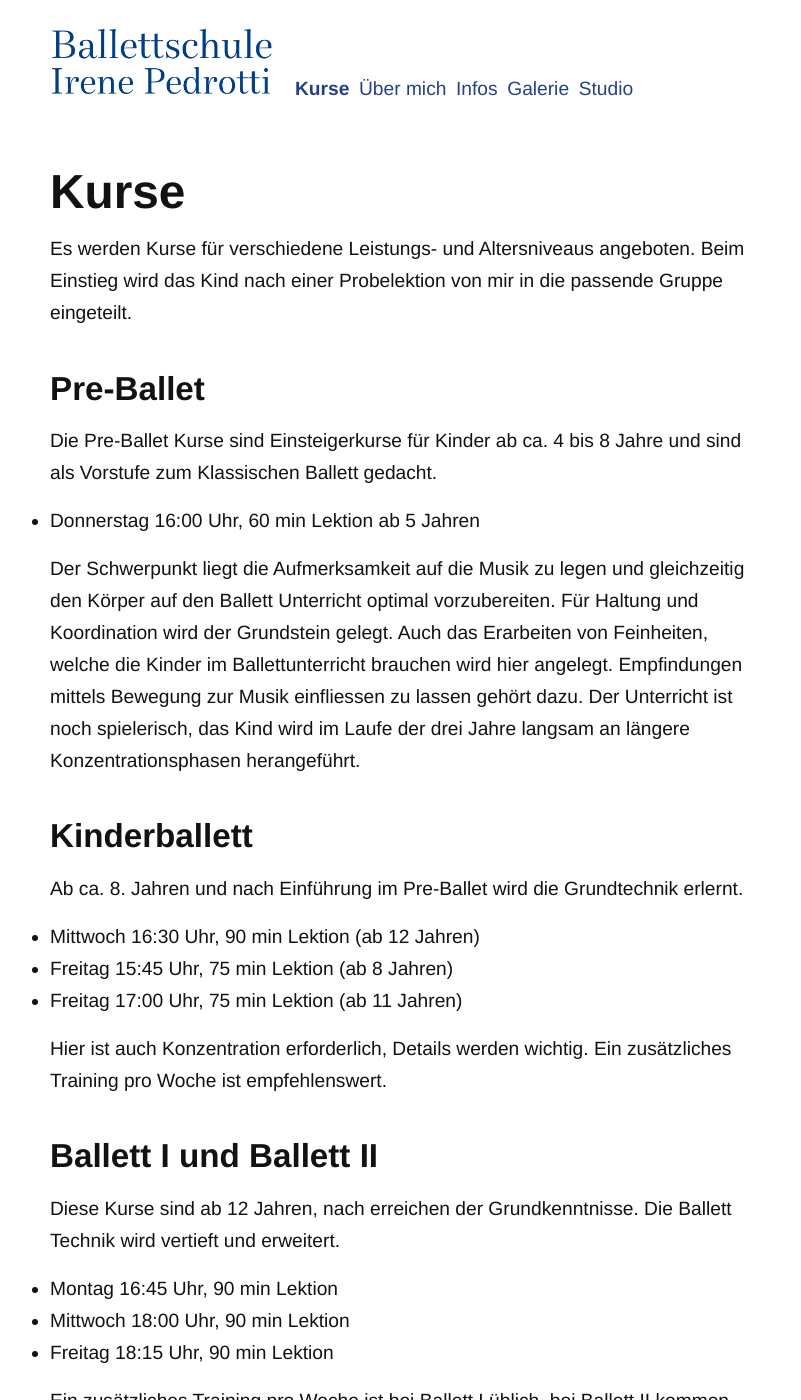
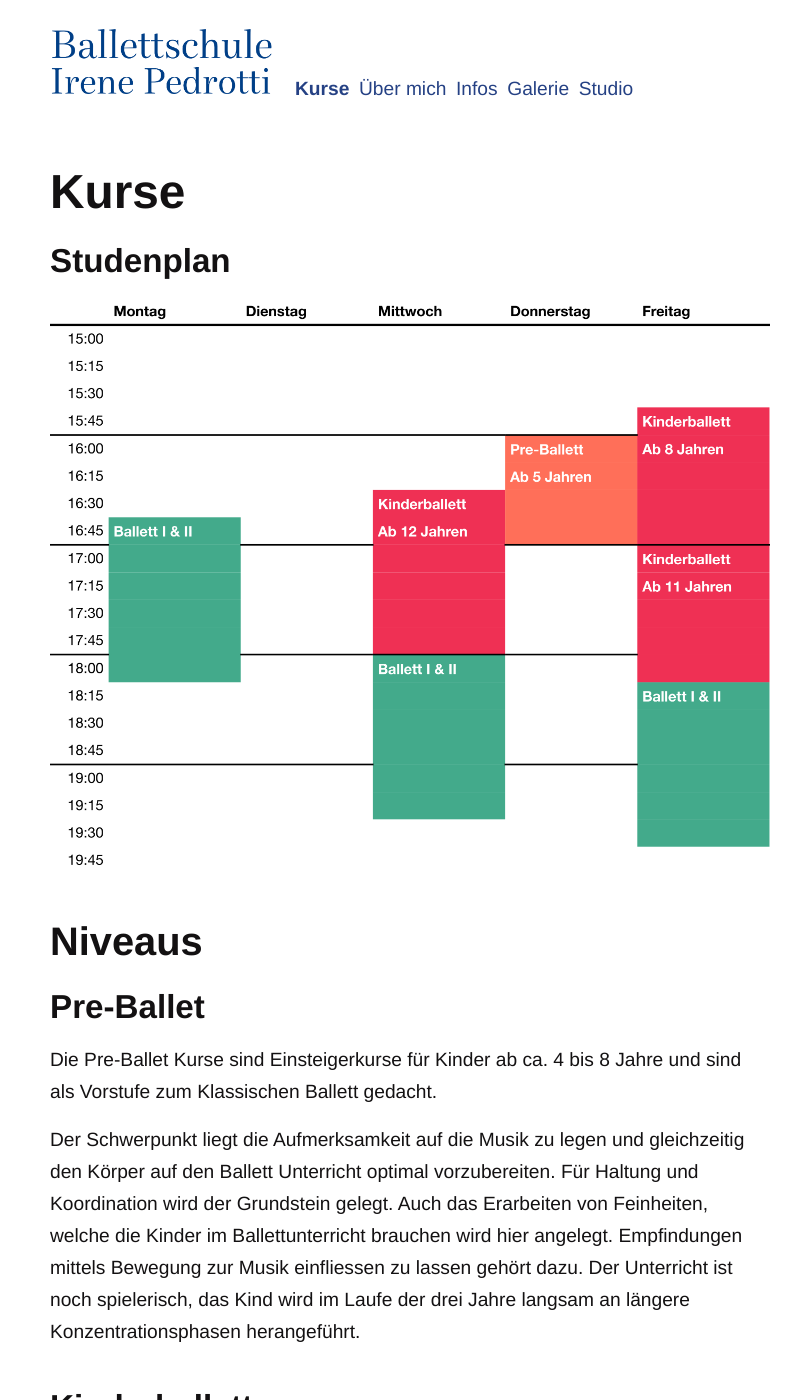
Before and after one commit to irenepedrotti/irenepedrotti.github.io, a Jekyll site: the page built from pages/kurse.md, in a window 1280 px wide and 1400 px high. Shown: the whole window, without its empty margins (230-1031 px from the left). Built offline with Jekyll 4.4.1, drawn with Linux system fonts in a browser that asks for light colours.

Commit message:
Add timetable to kurse

```diff
--- a/pages/kurse.md
+++ b/pages/kurse.md
@@ -5,13 +5,15 @@ permalink: /kurse/
 navbar_order: 1
 ---
 
-Es werden Kurse für verschiedene Leistungs- und Altersniveaus angeboten. Beim Einstieg wird das Kind nach einer Probelektion von mir in die passende Gruppe eingeteilt.
+### Studenplan
+
+![Studenplan](/assets/studenplan.png)
+
+## Niveaus
 
 ### Pre-Ballet
 
 Die Pre-Ballet Kurse sind Einsteigerkurse für Kinder ab ca. 4 bis 8 Jahre und sind als Vorstufe zum Klassischen Ballett gedacht.
-
-* Donnerstag 16:00 Uhr, 60 min Lektion ab 5 Jahren
 
 Der Schwerpunkt liegt die Aufmerksamkeit auf die Musik zu legen und gleichzeitig den Körper auf den Ballett Unterricht optimal vorzubereiten. Für Haltung und Koordination wird der Grundstein gelegt. Auch das Erarbeiten von Feinheiten, welche die Kinder im Ballettunterricht brauchen wird hier angelegt. Empfindungen mittels Bewegung zur Musik einfliessen zu lassen gehört dazu.
 Der Unterricht ist noch spielerisch, das Kind wird im Laufe der drei Jahre langsam an längere Konzentrationsphasen herangeführt.
@@ -20,10 +22,6 @@ Der Unterricht ist noch spielerisch, das Kind wird im Laufe der drei Jahre langs
 
 Ab ca. 8. Jahren und nach Einführung im Pre-Ballet wird die Grundtechnik erlernt.
 
-* Mittwoch 16:30 Uhr, 90 min Lektion (ab 12 Jahren)
-* Freitag 15:45 Uhr, 75 min Lektion (ab 8 Jahren)
-* Freitag 17:00 Uhr, 75 min Lektion (ab 11 Jahren)
-
 Hier ist auch Konzentration erforderlich, Details werden wichtig. Ein zusätzliches Training pro Woche ist empfehlenswert.
 
 ### Ballett I und Ballett II
@@ -31,10 +29,6 @@ Hier ist auch Konzentration erforderlich, Details werden wichtig. Ein zusätzlic
 Diese Kurse sind ab 12 Jahren, nach erreichen der Grundkenntnisse.
 Die Ballett Technik wird vertieft und erweitert.
 
-* Montag 16:45 Uhr, 90 min Lektion
-* Mittwoch 18:00 Uhr, 90 min Lektion
-* Freitag 18:15 Uhr, 90 min Lektion
-
 Ein zusätzliches Training pro Woche ist bei Ballett I üblich, bei Ballett II kommen Jugendliche und junge Erwachsene mehrmals pro Woche.
 Zudem ist bei Ballett II die Ballett Technik Fortgeschrittener. Kenntnisse eines kompletten Trainings, inklusive Epaulements mit Kopfhaltung sind Voraussetzung.
 Bei Ballett II kann der Spitzentanz, abhängig von Disposition, Stabilität der Muskulatur und Balletterfahrung erlernt werden.
```
Also changed, not shown: assets/studenplan.png (added).
